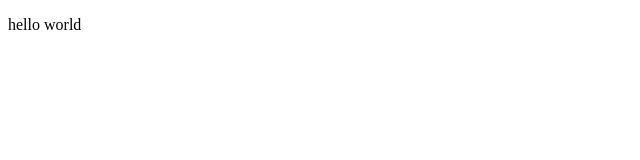
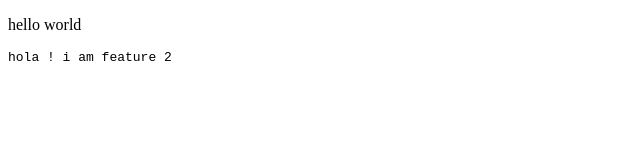
Before and after one commit to alok9915/LocalRepo, a plain HTML site: page index.html in a window 1280 px wide. Shown: the whole page, without its empty margins (0-640 px from the left). Drawn offline with Linux system fonts and the light colour scheme.

Commit message:
added the feature2

```diff
--- a/index.html
+++ b/index.html
@@ -8,6 +8,6 @@
 <body>
     <p> hello world
     </p>
-
+    <pre>hola ! i am feature 2</pre>
 </body>
 </html>
```
